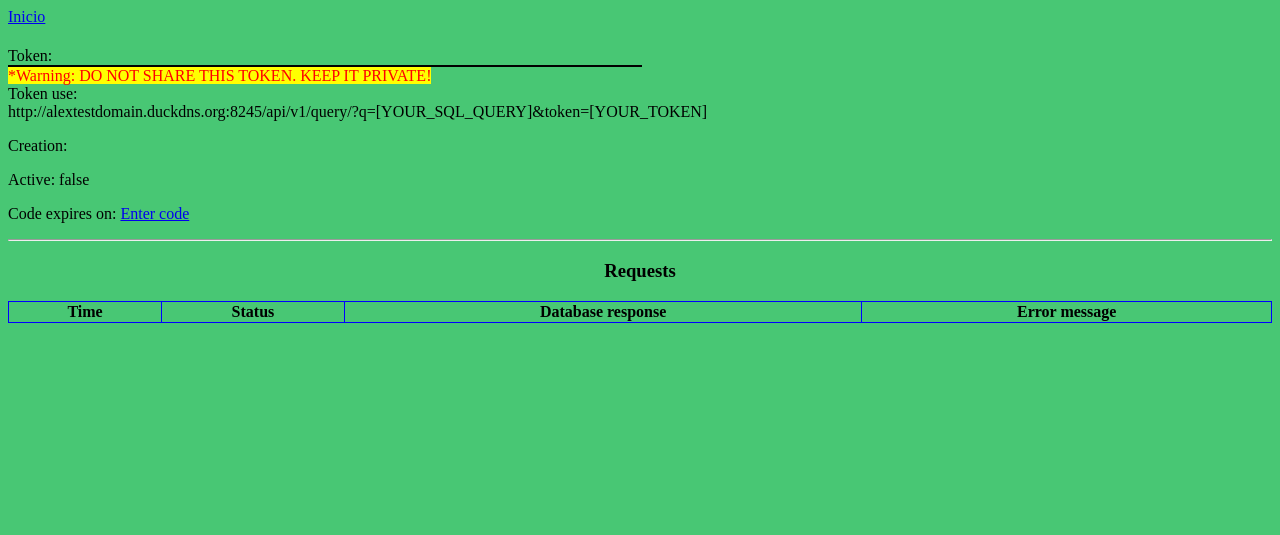
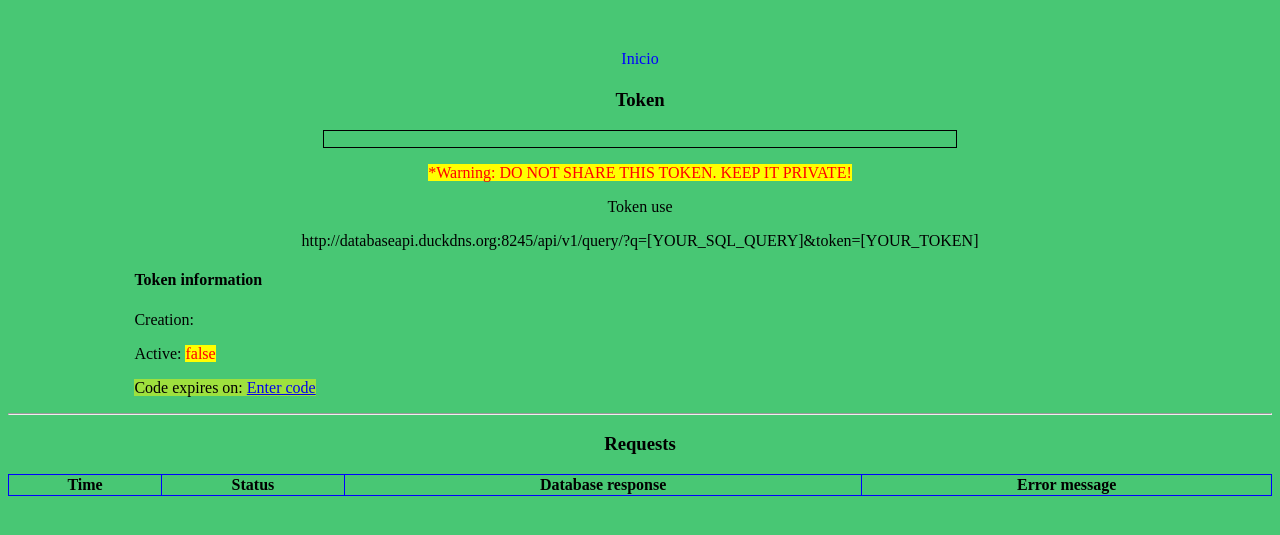
Before and after one commit to alexregazzo/DatabaseAPI, a Flask app: template templates/database_stats.html in a window 1280 px wide. Shown: the top 535 px of the page. Run offline with Flask 2, Linux system fonts and the light colour scheme; the template is opened without the code that fills it, so the values that code supplies are empty; parts of the project's set-up code (start-up, migrations or seed data) failed here and were passed over.

Commit message:
Remake of templates and adding refuse on time expired(activation code)

```diff
--- a/database/root/types/token.py
+++ b/database/root/types/token.py
@@ -51,6 +51,9 @@ class Token:
         if self.token_activation_code is None or self.token_activation_code == "":
             raise Exception("No activation code")
 
+        if datetime.datetime.now() > datetime.datetime.strptime(self.token_activation_code_expiration, database.settings.DATETIME_FORMAT):
+            raise Exception("Time expired")
+
         if self.token_activation_code.upper() == activation_code.upper():
             self.token_active = 1
             self.token_activation_code = ''
--- a/server.py
+++ b/server.py
@@ -180,6 +180,8 @@ def database_create():
             # verify match
             try:
                 token = database.root.types.token.Token.get(token_id=token_id)
+                if token.token_active:
+                    return redirect(url_for('database_stats', token_id=token_id))
                 token.verify_code(activation_code)
             except:
                 pass
@@ -203,6 +205,8 @@ def database_create():
                 pass
         if token:
             # token created
+            if token.token_active:
+                return redirect(url_for('database_stats', token_id=token_id))
             return render_template('database_create.html', dbname=dbname, token=token)
         return redirect(url_for('profile'))
 
@@ -220,8 +224,10 @@ def database_stats():
                 # match user
                 uses = token.get_uses()
                 return render_template('database_stats.html', token=token, uses=uses)
-        except:
-            pass
+        except Exception as e:
+            print(e)
+            raise
+
     return redirect(url_for('profile'))
 
 
--- a/templates/database_stats.html
+++ b/templates/database_stats.html
@@ -27,46 +27,111 @@
 
         }
 
-        div {
+        body, a, div, span, ol, li, table, tr, td, th, p {
             /*border: 1px solid black;*/
         }
+
+        #content {
+            margin-top: 50px;
+            text-align: center;
+        }
+
+        #inicio {
+            color: blue;
+            text-decoration: none;
+            text-align: center;
+            align-content: center;
+        }
+
+        #inicio:visited {
+            color: blue;
+        }
+
+
+        #token {
+            margin: auto;
+        }
+
+        #token-warning {
+            background-color: yellow;
+            color: red;
+        }
+
+        #token-info {
+            margin-left: 10%;
+            text-align: left;
+        }
+
 
     </style>
 </head>
 <body>
+<div id="content">
+    <a id="inicio" href="{{url_for('profile')}}">Inicio</a>
+    <h1>{{token.token_database_name}}</h1>
     <div>
-    <a href="{{url_for('profile')}}">Inicio</a>
-    <h1 style="text-align: center;">{{token.token_database_name}}</h1>
+        <h3>Token</h3>
+        <div id="token">
+            <p>
+                {{token.token_token}}
+            </p>
+        </div>
         <div>
-        Token:
-        <br>
-        <div id="token" title="COPY">
-            {{token.token_token}}
-        </div>
-        <span style="color: red; background-color: yellow">
+            <p>
+                <span id="token-warning">
                     *Warning: DO NOT SHARE THIS TOKEN. KEEP IT PRIVATE!
                 </span>
-        <br>
-        <span>
-            Token use:<br>
-            http://alextestdomain.duckdns.org:8245/api/v1/query/?q=[YOUR_SQL_QUERY]&token=[YOUR_TOKEN]
-        </span>
+            </p>
         </div>
+        <div>
+            <p>
+                Token use
+            </p>
+            <p>
+                http://databaseapi.duckdns.org:8245/api/v1/query/?q=[YOUR_SQL_QUERY]&token=[YOUR_TOKEN]
+            </p>
+        </div>
+    </div>
+    <div id="token-info">
+        <h4>Token information</h4>
         <p>
             Creation: {{token.token_creation}}
         </p>
         <p>
-        Active: {{'true' if token.token_active == 1 else 'false'}}
+            Active: <span
+                style="color: {{'green' if token.token_active == 1 else 'red'}};background-color: {{'transparent' if token.token_active == 1 else 'yellow'}};">{{'true' if token.token_active == 1 else 'false'}}</span>
         </p>
         {% if token.token_active != 1 and token.token_activation_code != ''%}
+        <div>
             <p>
+                <span style="background-color: #ff07;">
                 Code expires on: {{token.token_activation_code_expiration}}
                 <a href="{{url_for('database_create', token_id=token.token_id)}}">Enter code</a>
+                </span>
+
             </p>
+        </div>
         {%endif%}
+    </div>
+
+    <!--
+
+
+
+
+
+
+
+
+
+
+
+
+    -->
+
     <hr>
     <div>
-        <h3 style="text-align: center">Requests</h3>
+        <h3>Requests</h3>
         <table>
             <tbody>
             <tr>
@@ -90,7 +155,7 @@
                             <th>Error message</th>
                         </tr>
                         <tr>
-                            <td style='color: {{"black" if use.data['database_response']['status'] < 400 else "red"}};'>{{use.data['database_response']['status']}}</td>
+                            <td style='color: {{"black" if use.data["database_response"]["status"] < 400 else "red"}};'>{{use.data['database_response']['status']}}</td>
                             <td>{{use.data['database_response']['query']}}</td>
                             <td>{{use.data['database_response']['error_message']}}</td>
 
@@ -116,3 +181,6 @@
 
 </body>
 </html>
+<script>
+    // setTimeout('window.location.reload()', 1500);
+</script>
```
Also changed, not shown: templates/database_create.html (+59 -18 lines), templates/profile.html (+57 -23 lines). Lines whose indentation alone changed are shown as unchanged.
